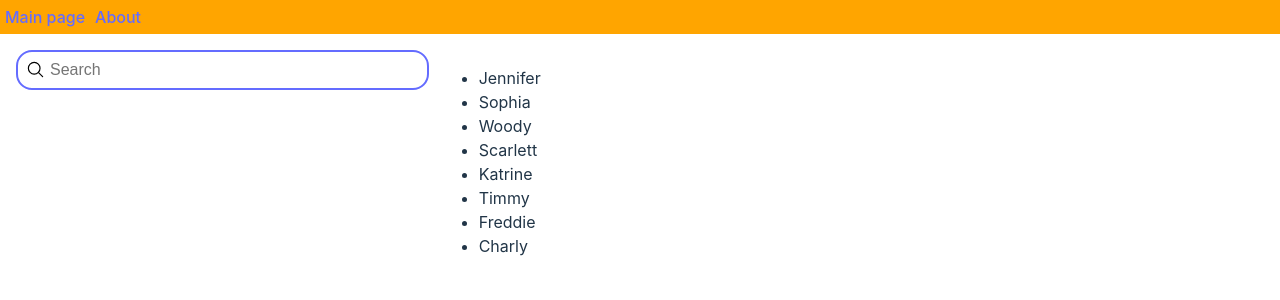
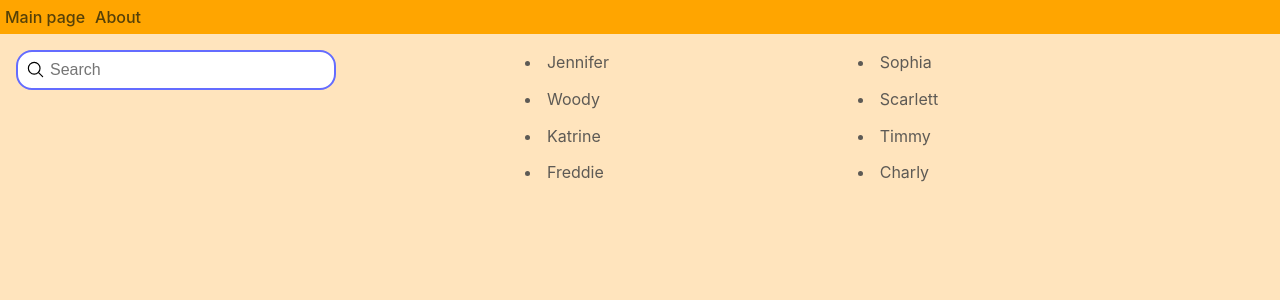
Before and after one commit to neemkashu/react-neemkashu, a React (Vite) app: page / in a window 1280 px wide. Shown: the top 300 px of the page. Built offline with nearby package versions, Linux system fonts and the light colour scheme.

Commit message:
refactor: add components foilder

```diff
--- a/src/Search/Search.css
+++ b/src/Search/Search.css
@@ -4,7 +4,7 @@
     margin: 0;
     border: 2px solid #646cff;
     border-radius: 1rem;
-    width: 100%;
+    max-width: 320px;
     height: 2.5rem;
     padding: 0.5rem 0.75rem;
     padding-left: 2rem;
--- a/src/MainContent.tsx
+++ b/src/components/MainContent.tsx
@@ -1,7 +1,8 @@
-import { TwoColumn } from './layouts/TwoColumn';
+import { TwoColumn } from '../layouts/TwoColumn';
 import React, { CSSProperties } from 'react';
-import { Search } from './Search/Search';
-import { cards } from './utils/mocha';
+import { Search } from '../Search/Search';
+import { cards } from '../utils/mocha';
+import { CardGrid } from '../layouts/CardGrid';
 
 const wrapperStyle: CSSProperties = {
   padding: '1rem',
@@ -13,11 +14,11 @@ export class MainContent extends React.Component {
       <div style={wrapperStyle}>
         <TwoColumn oneColumnBreakPoint={450}>
           <Search />
-          <ul>
+          <CardGrid>
             {cards.map((card) => {
               return <li key={Math.random() * 1000}>{card.name}</li>;
             })}
-          </ul>
+          </CardGrid>
         </TwoColumn>
       </div>
     );
--- a/src/index.css
+++ b/src/index.css
@@ -4,8 +4,8 @@
   font-weight: 400;
 
   color-scheme: light dark;
-  color: rgba(255, 255, 255, 0.87);
-  background-color: #242424;
+  color: rgba(69, 69, 69, 0.87);
+  background-color: #ffe4bd;
 
   font-synthesis: none;
   text-rendering: optimizeLegibility;
@@ -16,7 +16,7 @@
 
 a {
   font-weight: 500;
-  color: #646cff;
+  color: #564108;
   text-decoration: inherit;
 }
 a:hover {
@@ -37,35 +37,3 @@ p {
   line-height: 1.1;
   margin: 0;
 }
-
-button {
-  border-radius: 8px;
-  border: 1px solid transparent;
-  padding: 0.6em 1.2em;
-  font-size: 1em;
-  font-weight: 500;
-  font-family: inherit;
-  background-color: #1a1a1a;
-  cursor: pointer;
-  transition: border-color 0.25s;
-}
-button:hover {
-  border-color: #646cff;
-}
-button:focus,
-button:focus-visible {
-  outline: 4px auto -webkit-focus-ring-color;
-}
-
-@media (prefers-color-scheme: light) {
-  :root {
-    color: #213547;
-    background-color: #ffffff;
-  }
-  a:hover {
-    color: #747bff;
-  }
-  button {
-    background-color: #f9f9f9;
-  }
-}
--- a/src/layouts/CardGrid.tsx
+++ b/src/layouts/CardGrid.tsx
@@ -1,47 +1,25 @@
 import React, { CSSProperties, PropsWithChildren } from 'react';
 
-interface TwoColumnProps {
-  leftWidth?: string;
-  rightWidth?: string;
-  oneColumnBreakPoint: number;
+interface CardGridProps {
+  cardWidth?: string;
+  cardGap?: string;
 }
-type TwoColumnComponent = PropsWithChildren<TwoColumnProps>;
+type CardGridComponent = PropsWithChildren<CardGridProps>;
 
-type TwoColumnState = {
-  isWideScreen: boolean;
-};
-
-const wideStyle: CSSProperties = {
+const gridStyle: CSSProperties = {
   display: 'grid',
-  gap: 10,
+  gap: '0.8rem',
+  gridTemplateColumns: 'repeat(auto-fill, 320px)',
+  justifyContent: 'center',
   width: '100%',
 };
 
-export class CardGrid extends React.Component<TwoColumnComponent, TwoColumnState> {
-  constructor(props: TwoColumnComponent) {
+export class CardGrid extends React.Component<CardGridComponent, CardGridProps> {
+  constructor(props: CardGridProps) {
     super(props);
-    this.state = { isWideScreen: document.body.offsetWidth > this.props.oneColumnBreakPoint };
-    this.handleWideScreen = this.handleWideScreen.bind(this);
   }
-  handleWideScreen() {
-    this.setState({
-      isWideScreen: document.body.offsetWidth > this.props.oneColumnBreakPoint,
-    });
-  }
-  componentDidMount(): void {
-    window.addEventListener('resize', this.handleWideScreen);
-  }
-  componentWillUnmount(): void {
-    window.removeEventListener('resize', this.handleWideScreen);
-  }
+
   render() {
-    const gridStyle: CSSProperties = this.state.isWideScreen
-      ? {
-          gridTemplateColumns: '1fr 2fr',
-        }
-      : {
-          gridTemplateColumns: '1fr',
-        };
-    return <div style={{ ...wideStyle, ...gridStyle }}>{this.props.children}</div>;
+    return <div style={gridStyle}>{this.props.children}</div>;
   }
 }
--- a/src/main.tsx
+++ b/src/main.tsx
@@ -1,11 +1,11 @@
-import { About } from './About';
+import { About } from './components/About';
 import React from 'react';
 import ReactDOM from 'react-dom/client';
 import { createBrowserRouter, RouterProvider } from 'react-router-dom';
 import App from './App';
 import './index.css';
-import { ErrorPage } from './ErrorPage';
-import { MainContent } from './MainContent';
+import { ErrorPage } from './components/ErrorPage';
+import { MainContent } from './components/MainContent';
 
 const router = createBrowserRouter([
   {
```
Also changed, not shown: src/components/About.tsx (renamed from src/About.tsx), src/components/ErrorPage.tsx (renamed from src/ErrorPage.tsx).
